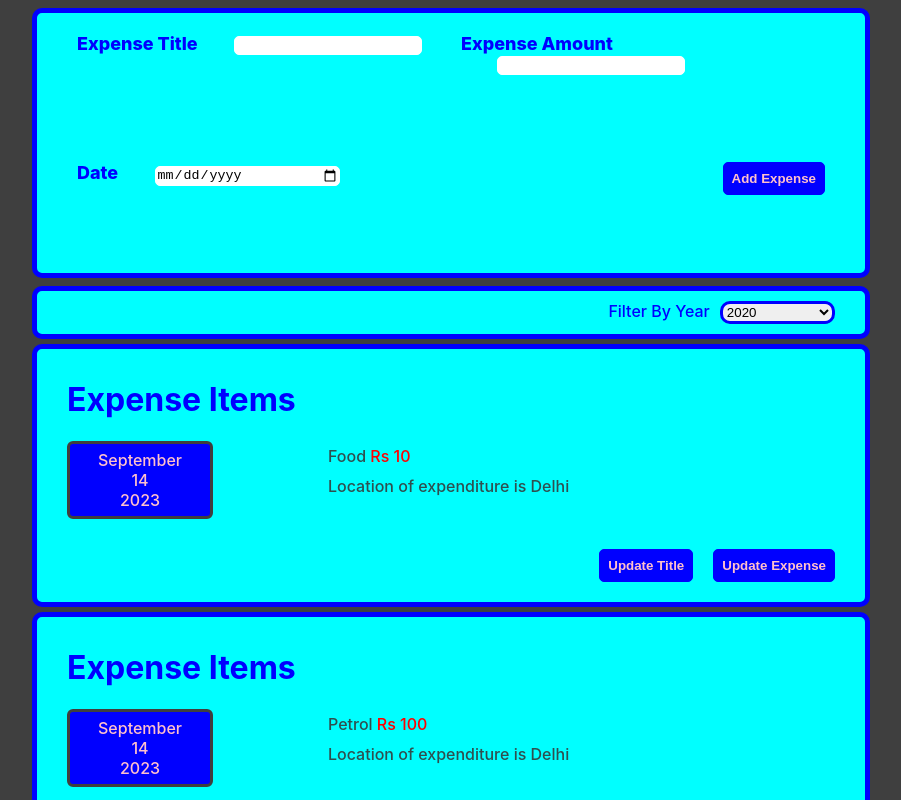
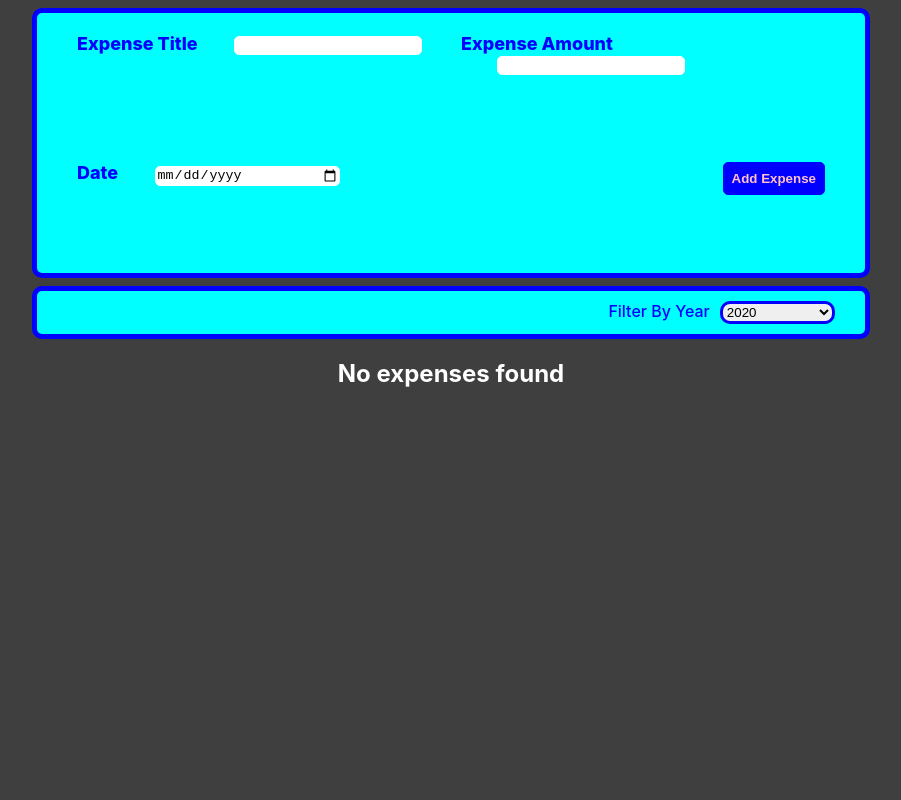
Before and after one commit to codingpartnerNB/react-first-expense, a React (Create React App) app: page / in a window 1280 px wide. Shown: the top 800 px of the page, without its empty margins (189-1090 px from the left). Built offline with nearby package versions, Linux system fonts and the light colour scheme.

Commit message:
Implementing filter feature

```diff
--- a/src/App.js
+++ b/src/App.js
@@ -35,14 +35,21 @@ const App = () => {
   const filterChangeHandler = (selectedYear)=>{
     setFilteredYear(selectedYear);
   }
+
+  const filteredExpenses = expenses.filter(expense=>{
+    return expense.date.getFullYear().toString() === filteredYear;
+  })
   return (
     <div>
       <NewExpense onAddExpense={addExpenseHandler} />
       <ExpenseFilter selected={filteredYear} onChangeFilter={filterChangeHandler} />
       {
-        expenses.map((item)=>{
-        return <ExpenseItem key={item.id} title={item.title} amount={item.amount} date={item.date} locationForExpense={LocationOfExpenditure}></ExpenseItem>
-        })
+        filteredExpenses.length === 0 && (<h2 style={{textAlign:"center", color:"white"}}>No expenses found</h2>)
+      }
+      {
+        filteredExpenses.length > 0 && (filteredExpenses.map((item)=>{
+          return <ExpenseItem key={item.id} title={item.title} amount={item.amount} date={item.date} locationForExpense={LocationOfExpenditure}></ExpenseItem>
+          }))
       }
     </div>
   );
```
